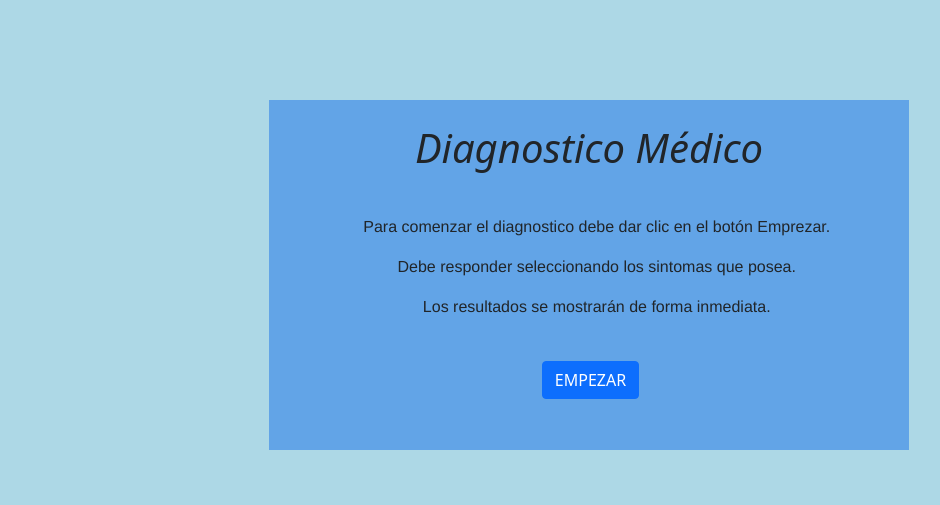
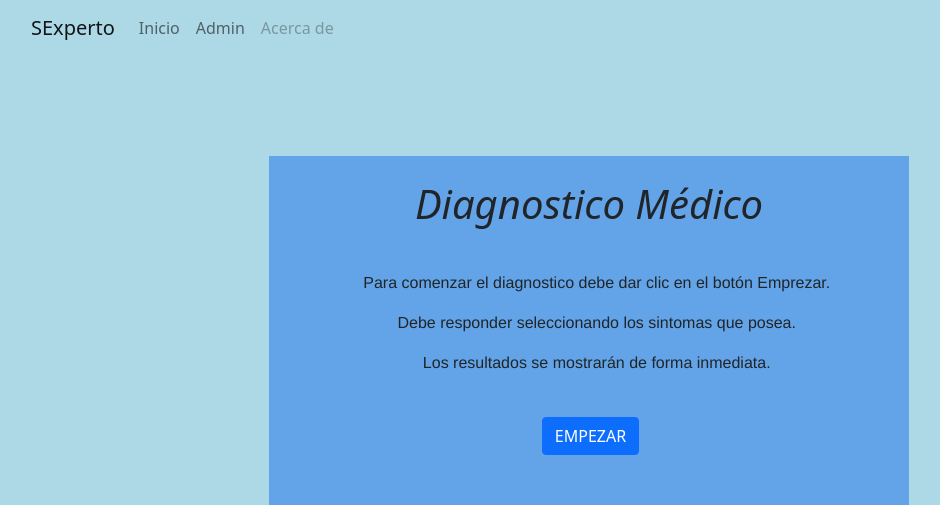
Before and after one commit to DRLuis25/sistema_experto_clips, a Django app: template templates/index.html in a window 1280 px wide. Shown: the top 505 px of the page, without its empty margins (51-991 px from the left). Run offline with Django 3.2, Linux system fonts and the light colour scheme; the template is opened without the code that fills it, so the values that code supplies are empty; some libraries are stand-ins or nearby versions.

Commit message:
navbar en vistas

```diff
--- a/templates/index.html
+++ b/templates/index.html
@@ -20,7 +20,28 @@
     }
 </style>
 <body style="background: lightblue; justify-content:center;">
+ <div class="container">
+        <nav class="navbar navbar-expand-lg navbar-light">
+          <a class="navbar-brand" href="#">SExperto</a>
+          <button class="navbar-toggler" type="button" data-toggle="collapse" data-target="#navbarSupportedContent" aria-controls="navbarSupportedContent" aria-expanded="false" aria-label="Toggle navigation">
+            <span class="navbar-toggler-icon"></span>
+          </button>
 
+          <div class="collapse navbar-collapse" id="navbarSupportedContent">
+            <ul class="navbar-nav mr-auto">
+              <li class="nav-item active">
+                <a class="nav-link" href="/">Inicio <span class="sr-only"></span></a>
+              </li>
+              <li class="nav-item">
+                <a class="nav-link" href="/admin">Admin</a>
+              </li>
+              <li class="nav-item">
+                <a class="nav-link disabled" href="#">Acerca de</a>
+              </li>
+            </ul>
+          </div>
+        </nav>
+ </div>
 <div class="cuerpo">
     <div style="text-align:center; margin-top: 100px">
         <br>
--- a/templates/sintomas.html
+++ b/templates/sintomas.html
@@ -41,13 +41,11 @@
             </ul>
           </div>
         </nav>
-    </div>
+ </div>
 <div class="cuerpo">
     <div style="text-align:center; margin-top: 100px">
         <br>
         <h1 style="font-style: italic;">Ingrese los sintomas</h1>
-    <div style="text-align:center; margin-top: 30px">
-        <h3>Ingrese los sintomas</h3>
     </div>
     <!-- End Bread crumb -->
 
```
